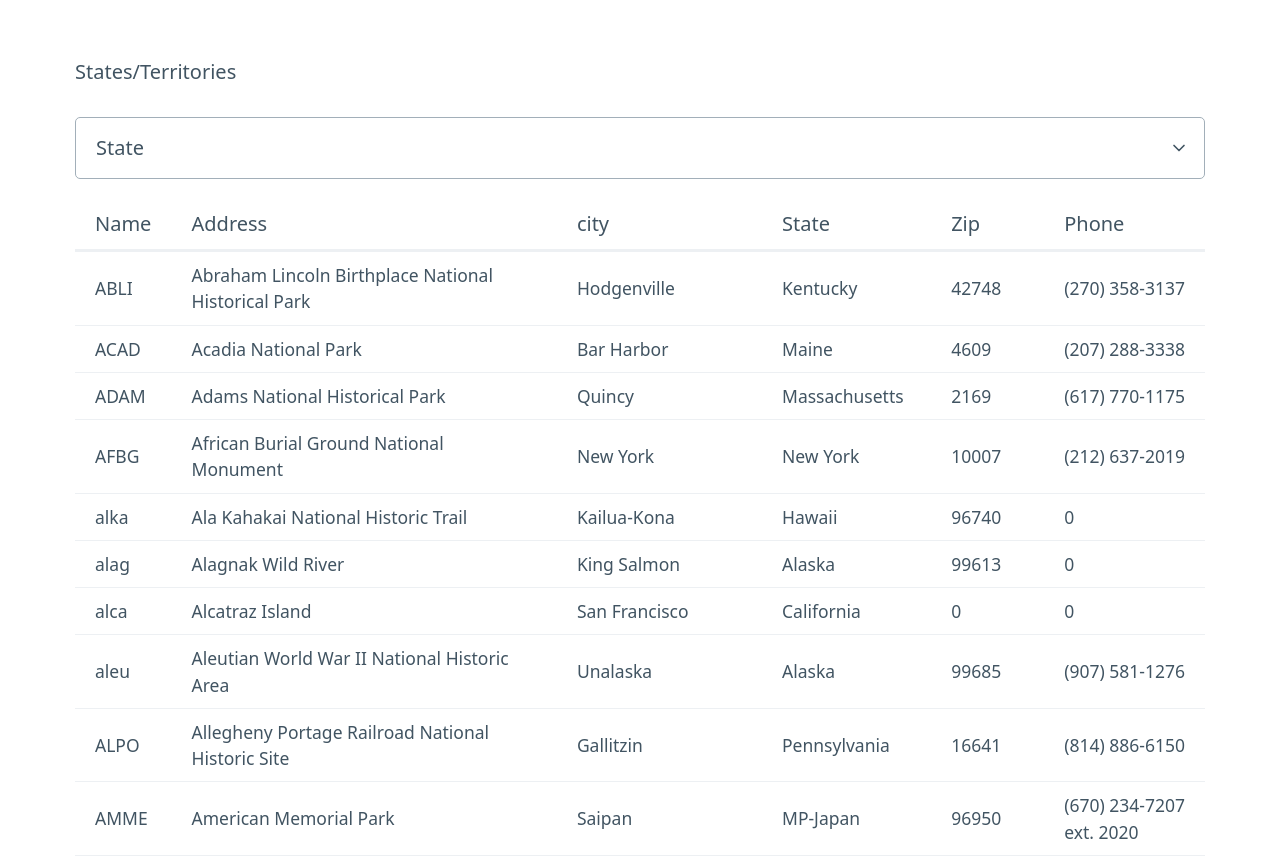
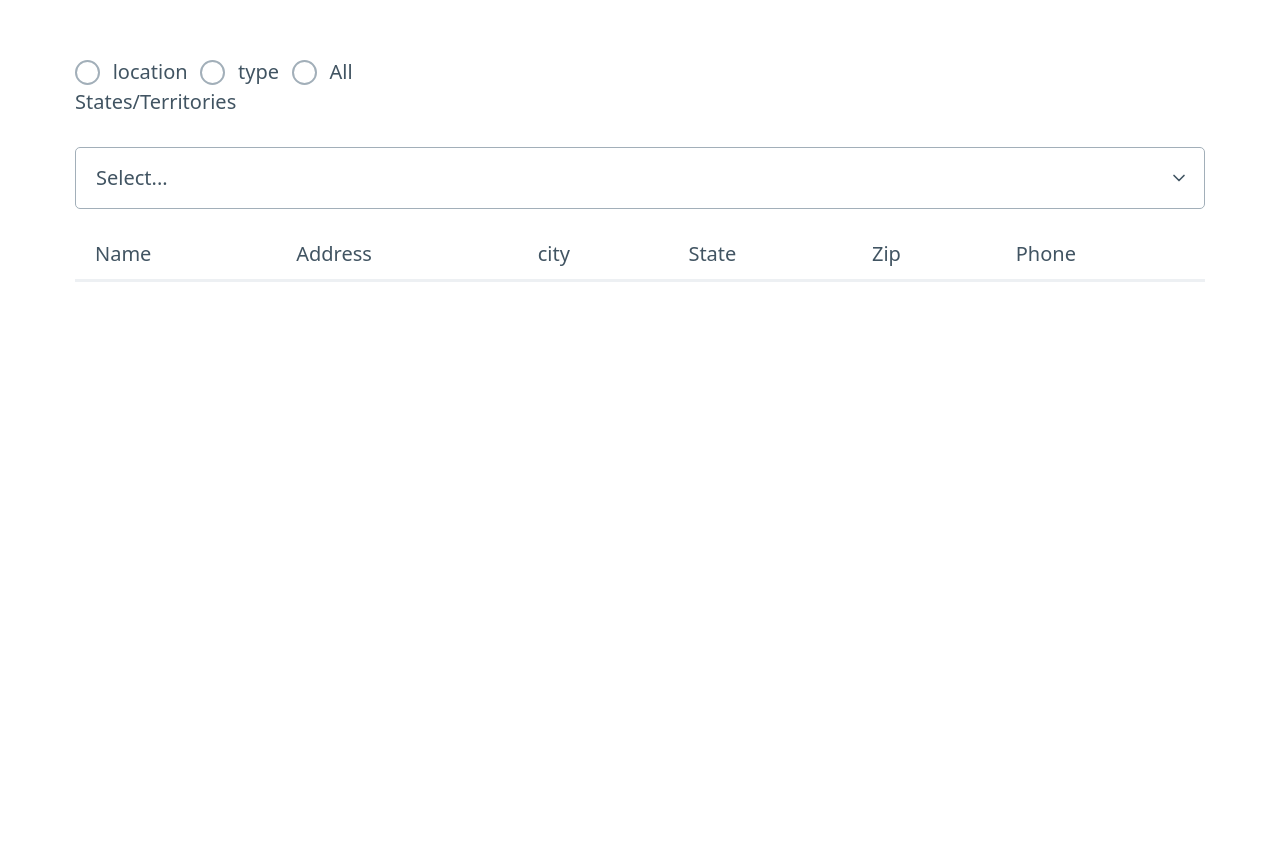
Before and after one commit to BradleyYeager01/enjoytheoutdoors, a plain HTML site: page parks.html in a window 1280 px wide. Shown: the part 183-1041 px from the top of the page. After the commit the page ends 800 px from the top, so only its background shows below. Drawn offline with nearby package versions, Linux system fonts and the light colour scheme.

Commit message:
finished park page

```diff
--- a/parks.html
+++ b/parks.html
@@ -4,15 +4,25 @@
     <meta charset="UTF-8" />
     <meta name="viewport" content="width=device-width, initial-scale=1.0" />
     <title>parks</title>
-    <link rel="stylesheet" href="https://cdn.jsdelivr.net/npm/@picocss/pico@1/css/pico.classless.min.css">
+    <link rel="stylesheet" href="https://cdn.jsdelivr.net/npm/@picocss/pico@1/css/pico.classless.min.css" />
   </head>
   <body>
     <header></header>
     <main>
+      <div>
+        <input type="radio" name="filter" id="locationRadio" />
+        <label for="byLocation">location</label>
+
+        <input type="radio" name="filter" id="typeRadio" />
+        <label for="byType">type</label>
+
+        <input type="radio" name="filter" id="allRadio" />
+        <label for="all">All</label>
+      </div>
       <p>States/Territories</p>
       <label for=""></label>
-        <select id="statesDrop">
-            <option value="">State</option>
+      <select id="locationDrop">
+        <option value="select">Select...</option>
       </select>
       <table id="parkTableData">
         <thead>
```
Lines whose indentation alone changed are shown as unchanged.
